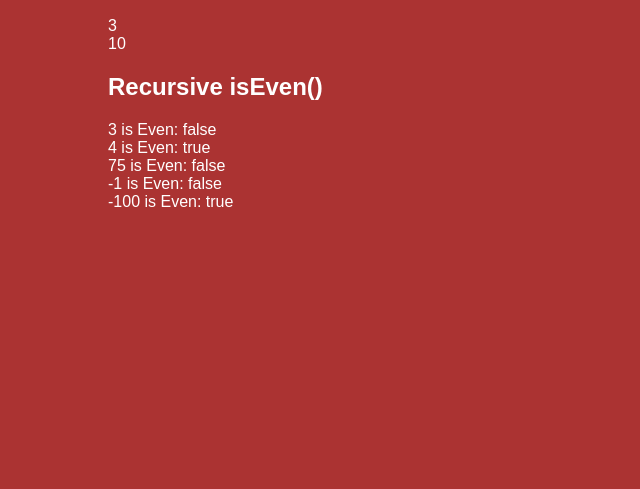
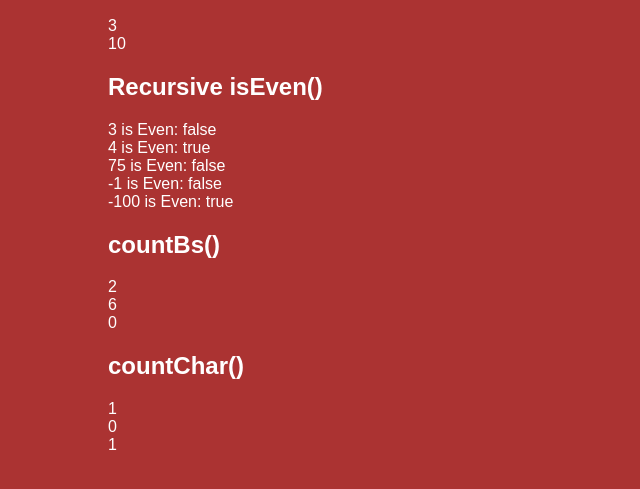
Before and after one commit to michael-lowe-nz/sprint-7, a plain HTML site: page index.html in a window 1280 px wide. Shown: the part 139-628 px from the top of the page, without its empty margins (0-640 px from the left). Drawn offline with Linux system fonts and the light colour scheme.

Commit message:
ADD countChar()

```diff
--- a/eloquent.js
+++ b/eloquent.js
@@ -1,4 +1,3 @@
-
 function minimum (x,y){
   if (x < y) {
     return x;
@@ -7,22 +6,6 @@ function minimum (x,y){
     return y;
   }
 }
-
-console.log(minimum(0,10));
-console.log(minimum(0,-10));
-
-var target = document.getElementById("minimum");
-target.innerHTML = minimum(3,4);
-target.innerHTML += "<br>"+minimum(10,100);
-
-var target = document.getElementById("isEven");
-target.innerHTML = "3 is Even: "+isEven(3);
-target.innerHTML += "<br>4 is Even: "+isEven(4);
-target.innerHTML += "<br>75 is Even: "+isEven(75);
-target.innerHTML += "<br>-1 is Even: "+isEven(-1);
-target.innerHTML += "<br>-100 is Even: "+isEven(-100);
-
-
 
 function isEven (x) {
   x = Math.abs(x);
@@ -38,10 +21,42 @@ function isEven (x) {
 }
 
 function countBs (str){
+  var count = 0;
   for (var i = 0; i < str.length; i++){
     if (str.charAt(i) === "B"){
-      return true;
+      count ++;
     }
   }
-  return false;
+  return count;
 }
+
+function countChar (str, char) {
+  var count = 0;
+  for (var i = 0; i < str.length; i++){
+    if (str.charAt(i) === char){
+      count ++;
+    }
+  }
+  return count;
+}
+
+var target = document.getElementById("minimum");
+target.innerHTML = minimum(3,4);
+target.innerHTML += "<br>"+minimum(10,100);
+
+var target = document.getElementById("isEven");
+target.innerHTML = "3 is Even: "+isEven(3);
+target.innerHTML += "<br>4 is Even: "+isEven(4);
+target.innerHTML += "<br>75 is Even: "+isEven(75);
+target.innerHTML += "<br>-1 is Even: "+isEven(-1);
+target.innerHTML += "<br>-100 is Even: "+isEven(-100);
+
+var target = document.getElementById("countBs");
+target.innerHTML = countBs("BBC");
+target.innerHTML += "<br>"+countBs("bonelessBBBBBB");
+target.innerHTML += "<br>"+countBs("vmaek");
+
+var target = document.getElementById("countChar");
+target.innerHTML = countChar("BBC","C");
+target.innerHTML += "<br>"+countChar("bonelessBBBBBB","9");
+target.innerHTML += "<br>"+countChar("vmaek","k");
--- a/index.html
+++ b/index.html
@@ -13,6 +13,10 @@
   <p id="minimum"></p>
   <h2>Recursive isEven()</h2>
   <p id="isEven"></p>
+  <h2>countBs()</h2>
+  <p id="countBs"></p>
+  <h2>countChar()</h2>
+  <p id="countChar"></p>
 </body>
 <script src="eloquent.js"></script>
 </html>
```
